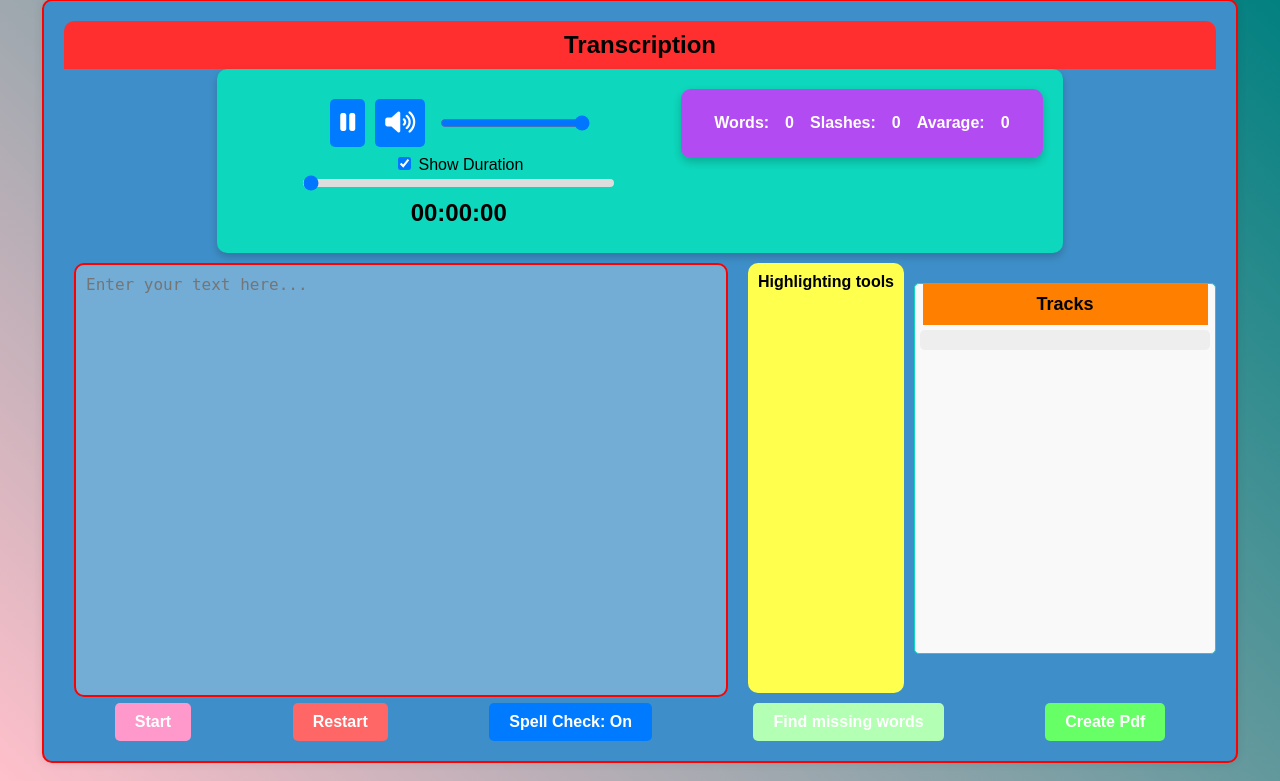
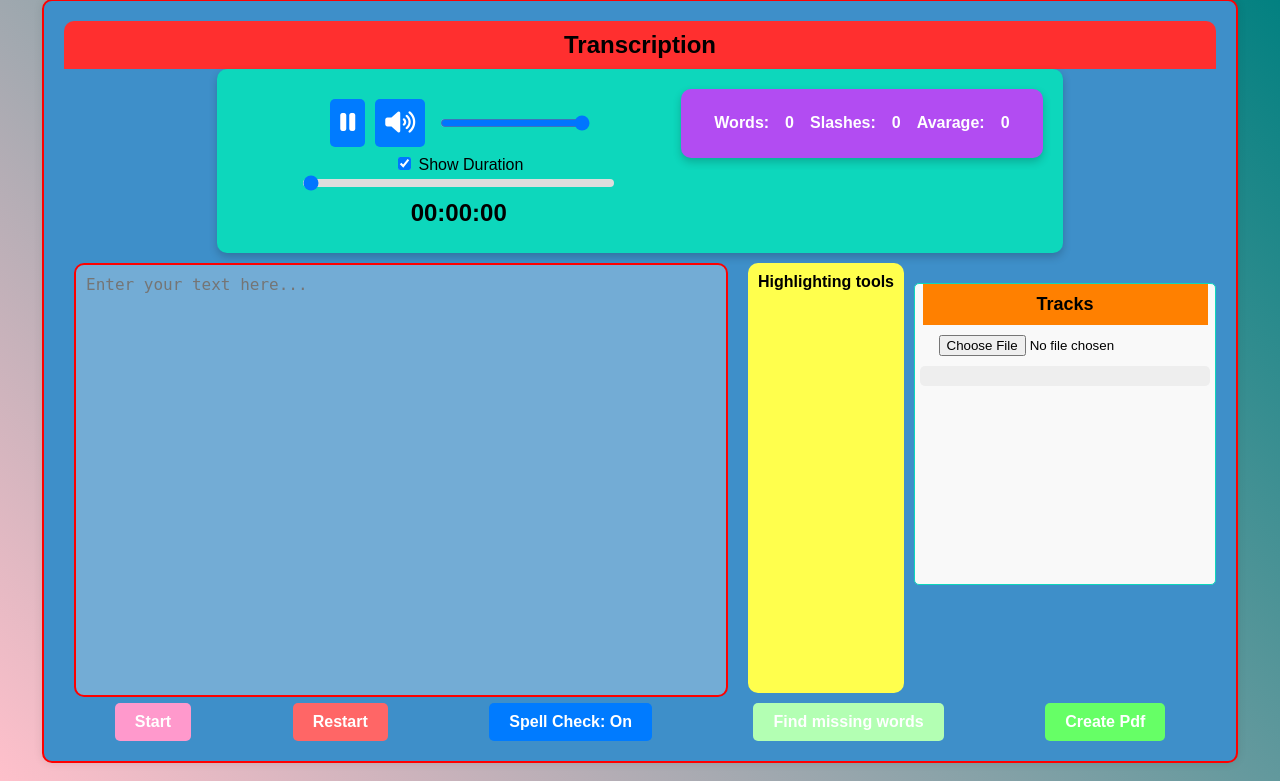
Before and after one commit to Arminarm90/Transcription-Assist, a Django app: page / in a window 1280 px wide. Shown: the part 19-800 px from the top of the page. Run offline with Django 4.2, Linux system fonts and the light colour scheme; data that the repository does not hold is empty.

Commit message:
upload audio file button

```diff
--- a/templates/audio/assist.html
+++ b/templates/audio/assist.html
@@ -59,6 +59,9 @@
         <div class="highlighting-tools">Highlighting tools</div>
         <div class="playlist-container">
           <div class="tracks">Tracks</div>
+          <div class="upload-container">
+            <input type="file" id="audio-upload" accept="audio/*">
+          </div>
           <ul class="playlist">
             {% for audio in audio_files %}
             <li data-src="{{ audio.audio.url }}">{{ audio.title }}</li>
--- a/transcription/static/css/style.css
+++ b/transcription/static/css/style.css
@@ -209,7 +209,7 @@ audio::-webkit-media-controls-timeline {
 }
 
 .playlist-container {
-  max-height: 90%; /* Set the height of the playlist container */
+  max-height: 300px; /* Set the height of the playlist container */
   overflow-y: auto; /* Enable vertical scrolling */
   margin-top: 20px;
   border: 1px solid #0dd7bc; /* Optional: add a border around the playlist */
@@ -245,3 +245,14 @@ audio::-webkit-media-controls-timeline {
   background: #ccc;
   font-weight: bold;
 }
+
+.upload-container {
+  margin-top: 10px;
+  display: flex;
+  flex-direction: column;
+  align-items: center;
+}
+
+#audio-upload {
+  margin-bottom: 5px;
+}
```
